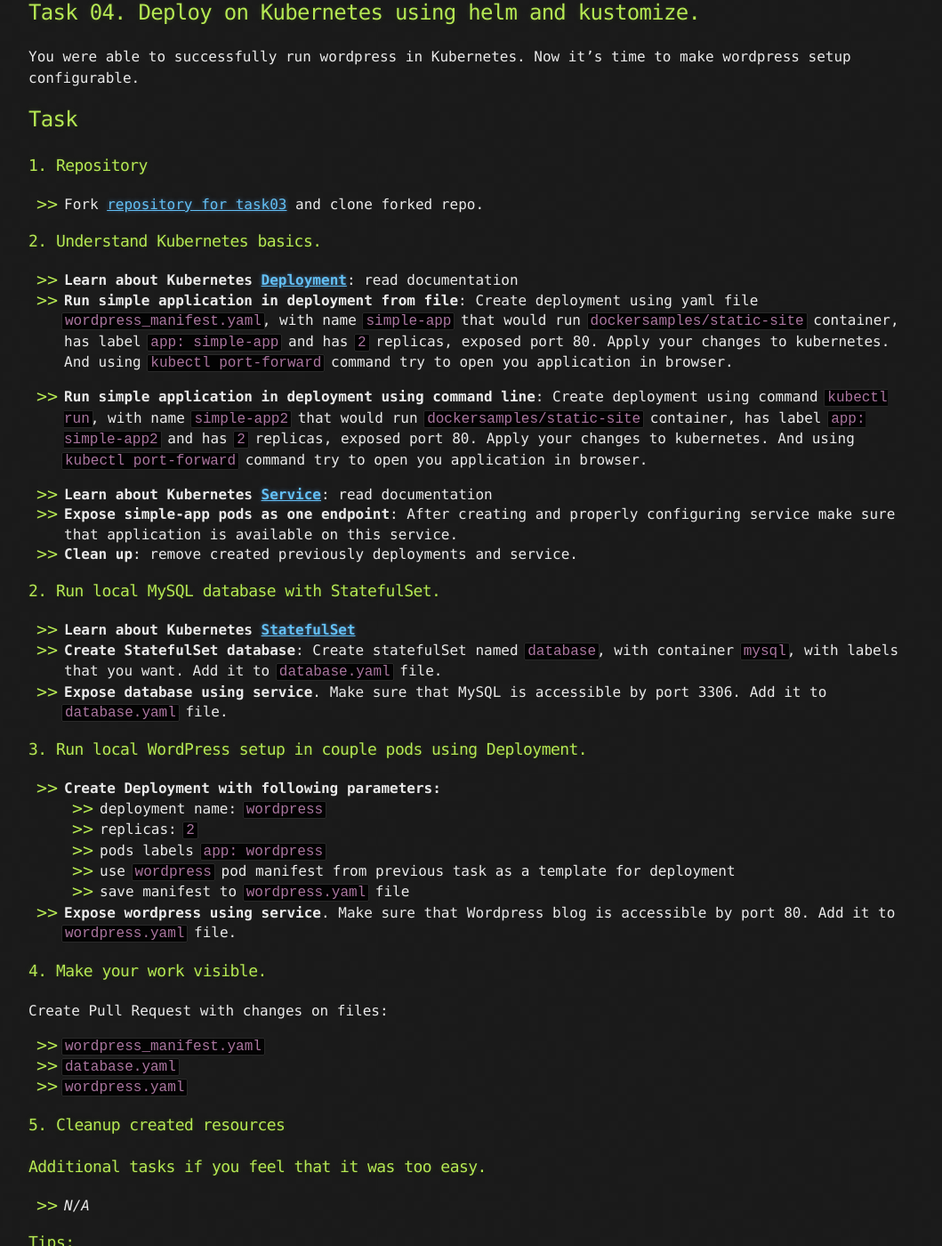
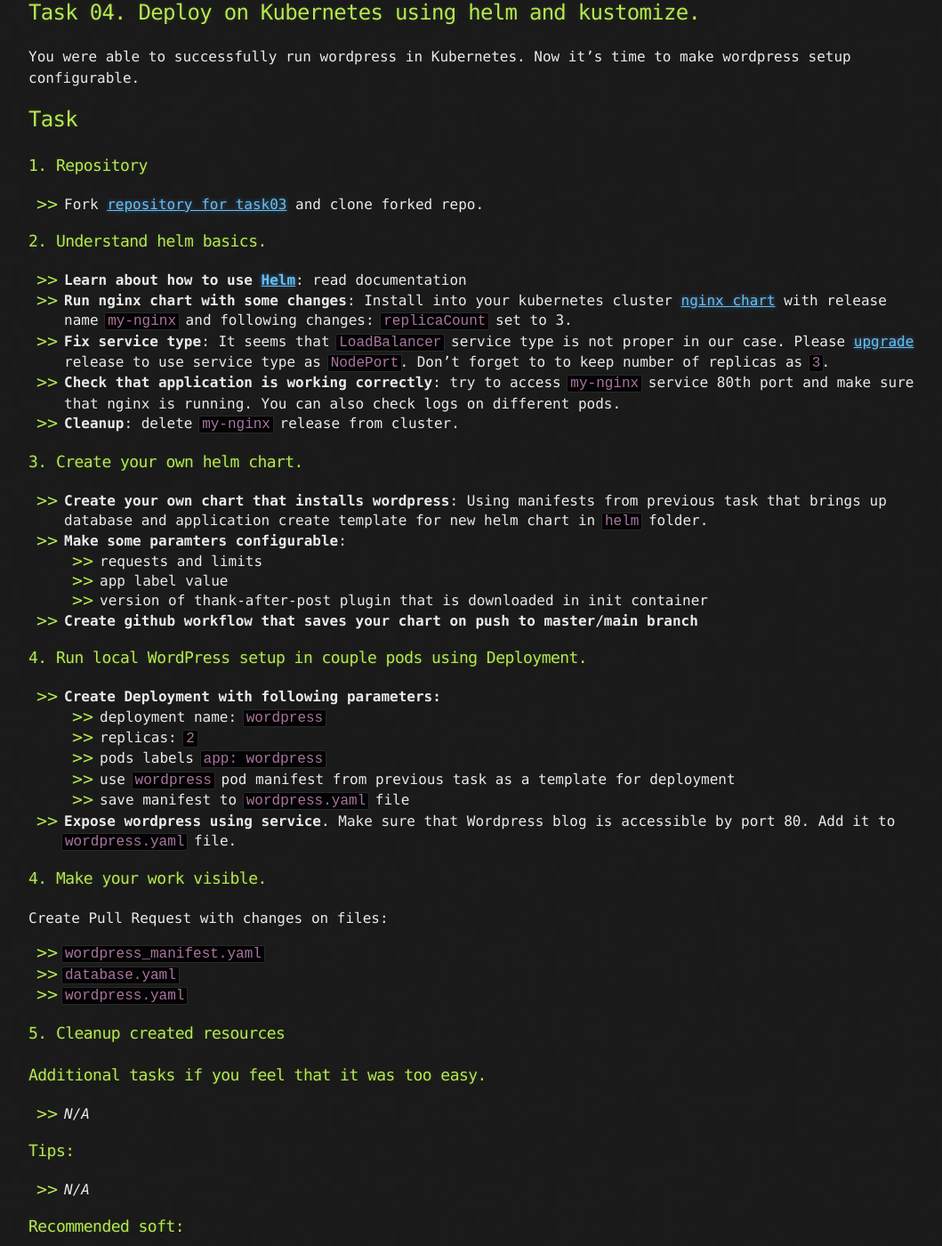
Before and after one commit to korney4eg/korney4eg.github.io, a Jekyll site: the page built from tasks/_posts/2021-03-01-phase3-task4-deploy-using-helm-kustomize.md, in a window 1280 px wide and 1400 px high, scrolled down 195 px. Shown: the whole window at 89% size, without its empty margins (108-1167 px from the left). Built offline with Jekyll 4.4.1, drawn with Linux system fonts in a browser that asks for light colours; some of the changed text lies outside the part shown.

Commit message:
add task4 for phase 3

```diff
--- a/tasks/_posts/2021-03-01-phase3-task4-deploy-using-helm-kustomize.md
+++ b/tasks/_posts/2021-03-01-phase3-task4-deploy-using-helm-kustomize.md
@@ -14,25 +14,27 @@ You were able to successfully run wordpress in Kubernetes. Now it's time to make
 
 ### 1. Repository
 
-- Fork [repository for task03](https://github.com/learningdevops-makvaz-com/phase03_task03) and clone forked repo.
+- Fork [repository for task03](https://github.com/learningdevops-makvaz-com/phase03_task04) and clone forked repo.
 
-### 2. Understand Kubernetes basics.
+### 2. Understand helm basics.
 
-- **Learn about Kubernetes [Deployment](https://kubernetes.io/docs/concepts/workloads/controllers/deployment/)**: read documentation
-- **Run simple application in deployment from file**: Create deployment using yaml file `wordpress_manifest.yaml`, with name `simple-app` that would run `dockersamples/static-site` container, has label `app: simple-app` and has `2` replicas, exposed port 80. Apply your changes to kubernetes. And using `kubectl port-forward` command try to open you application in browser.
-- **Run simple application in deployment using command line**: Create deployment using command `kubectl run`, with name `simple-app2` that would run `dockersamples/static-site` container, has label `app: simple-app2` and has `2` replicas, exposed port 80. Apply your changes to kubernetes. And using `kubectl port-forward` command try to open you application in browser.
+- **Learn about how to use [Helm](https://helm.sh/docs/intro/using_helm/)**: read documentation
+- **Run nginx chart with some changes**: Install into your kubernetes cluster [nginx chart](https://artifacthub.io/packages/helm/bitnami/nginx) with release name `my-nginx` and following changes: `replicaCount` set to 3.
+- **Fix service type**: It seems that `LoadBalancer` service type is not proper in our case. Please [upgrade](https://helm.sh/docs/helm/helm_upgrade/) release to use service type as `NodePort`. Don't forget to to keep number of replicas as `3`.
+- **Check that application is working correctly**: try to access `my-nginx` service 80th port and make sure that nginx is running. You can also check logs on different pods.
+- **Cleanup**: delete `my-nginx` release from cluster.
 
-- **Learn about Kubernetes [Service](https://kubernetes.io/docs/concepts/services-networking/service/)**: read documentation
-- **Expose simple-app pods as one endpoint**: After creating and properly configuring service make sure that application is available on this service.
-- **Clean up**: remove created previously deployments and service.
+### 3. Create your own helm chart.
 
-### 2. Run local MySQL database with StatefulSet.
+- **Create your own chart that installs wordpress**: Using manifests from previous task that brings up database and application create template for new helm chart in `helm` folder.
+- **Make some paramters configurable**:
+  - requests and limits
+  - app label value
+  - version of thank-after-post plugin that is downloaded in init container
 
-- **Learn about Kubernetes [StatefulSet](https://kubernetes.io/docs/concepts/workloads/controllers/statefulset/)**
-- **Create StatefulSet database**: Create statefulSet named `database`, with container `mysql`, with labels that you want. Add it to `database.yaml` file.
-- **Expose database using service**. Make sure that MySQL is accessible by port 3306. Add it to `database.yaml` file.
+- **Create github workflow that saves your chart on push to master/main branch**
 
-### 3. Run local WordPress setup in couple pods using Deployment.
+### 4. Run local WordPress setup in couple pods using Deployment.
 
 - **Create Deployment with following parameters:**
   - deployment name: `wordpress`
@@ -67,7 +69,7 @@ Create Pull Request with changes on files:
 
 ### Useful links:
 
-- [Kuberentes API](https://kubernetes.io/docs/reference/generated/kubernetes-api/v1.22/)
+- [Creating helm template](https://helm.sh/docs/chart_template_guide/getting_started/)
 - [Kuberentes Deployments](https://kubernetes.io/docs/concepts/workloads/controllers/deployment/)
 - [Kubernetes Service](https://kubernetes.io/docs/concepts/services-networking/service/)
 - [Kubernetes StatefulSet](https://kubernetes.io/docs/concepts/workloads/controllers/statefulset/)
```
Also changed, not shown: tasks/_posts/2021-03-01-phase3-task3-run-blog-engine-on-k8s-deployments.md (+4 -4 lines).
